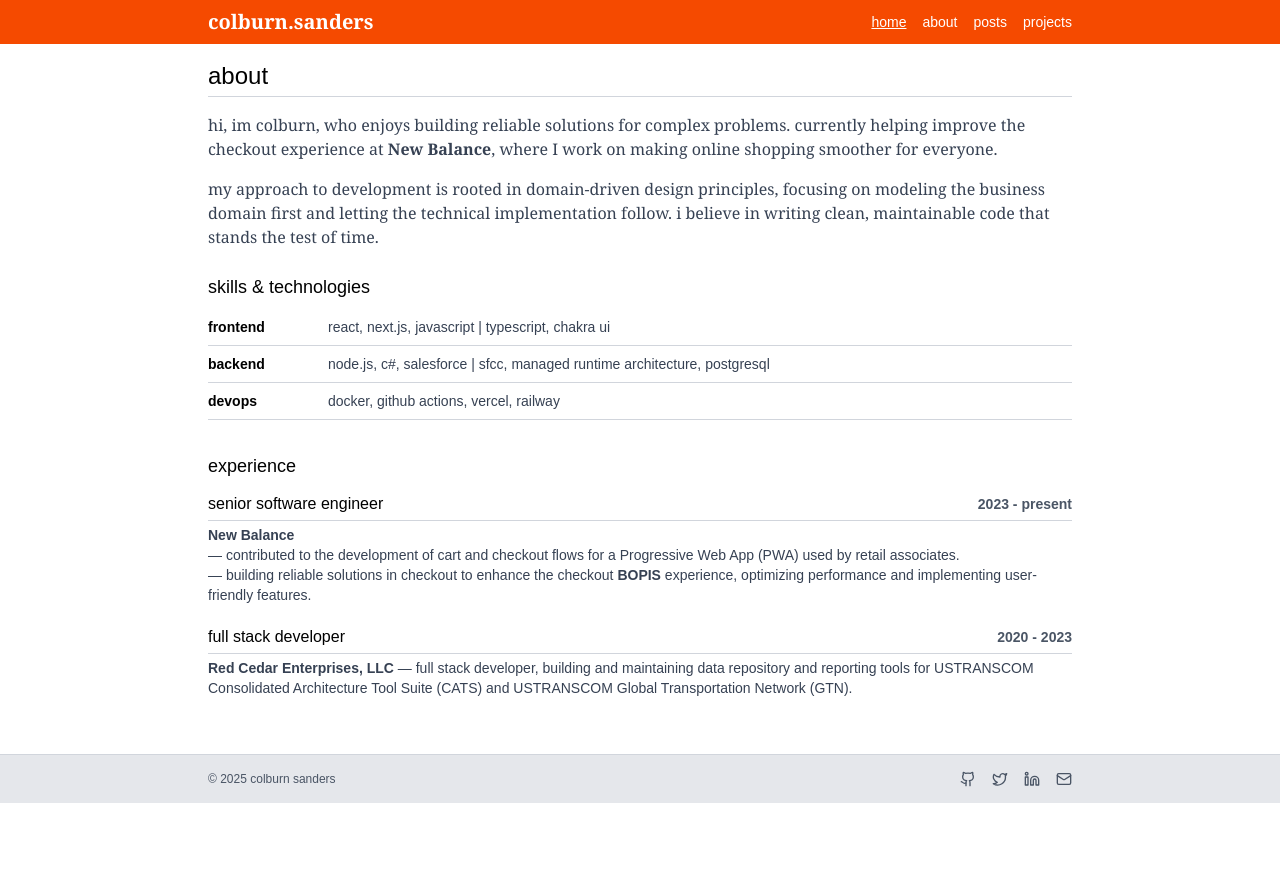
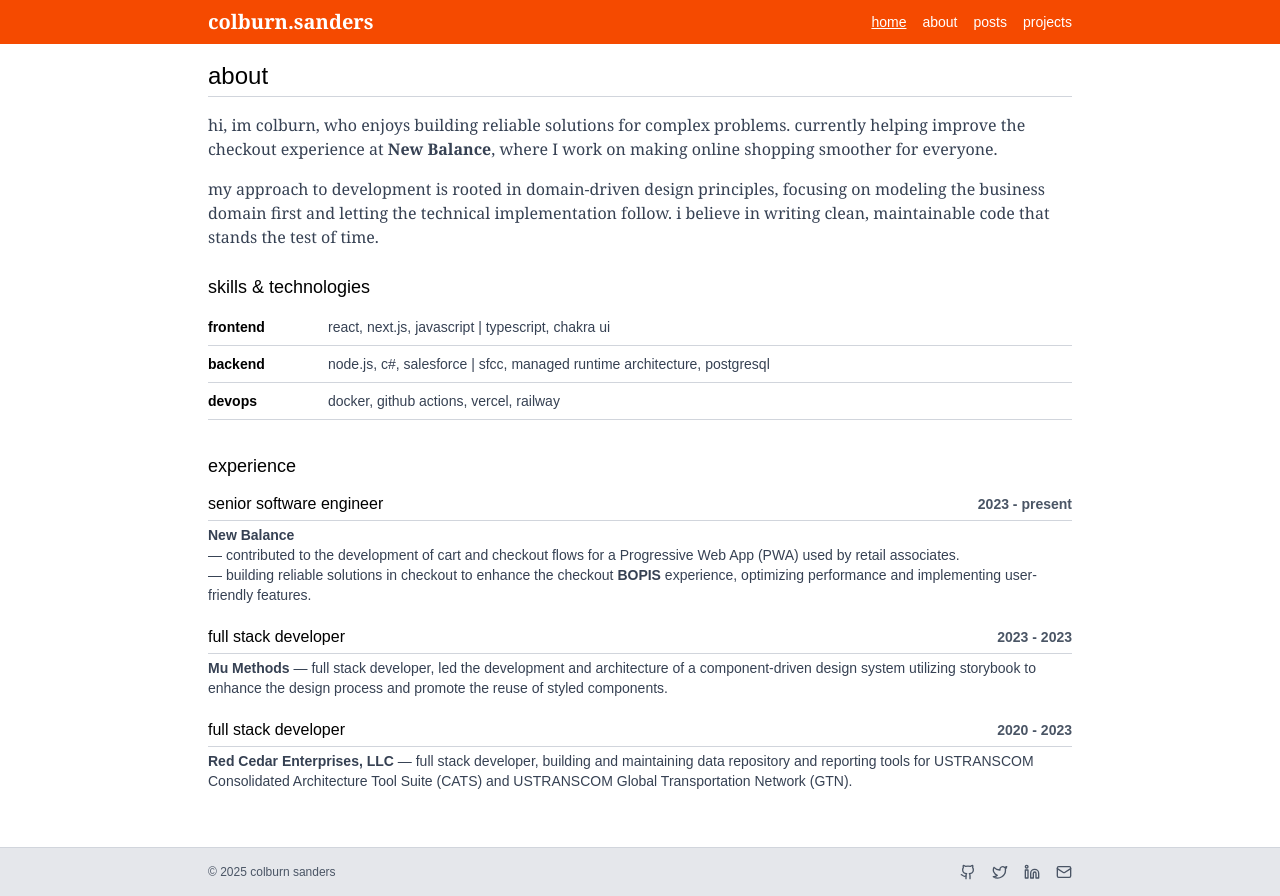
Before and after one commit to zshcole/personal, a Next.js app: page /about in a window 1280 px wide. Before the commit the page ends 803 px from the top, so only its background shows below. Built offline with nearby package versions, Linux system fonts and the light colour scheme.

Commit message:
update work section

```diff
--- a/app/about/page.tsx
+++ b/app/about/page.tsx
@@ -52,6 +52,15 @@ const AboutPage: React.FC = () => {
             <div className="mb-4">
               <div className="flex items-baseline justify-between border-b border-gray-300 py-1">
                 <span className="font-mono text-black">full stack developer</span>
+                <span className="text-sm text-gray-600"><b>2023 - 2023</b></span>
+              </div>
+                <div className="text-sm mt-1 text-gray-700">
+                <b>Mu Methods</b> — full stack developer, led the development and architecture of a component-driven design system utilizing storybook to enhance the design process and promote the reuse of styled components.
+                </div>
+            </div>
+            <div className="mb-4">
+              <div className="flex items-baseline justify-between border-b border-gray-300 py-1">
+                <span className="font-mono text-black">full stack developer</span>
                 <span className="text-sm text-gray-600"><b>2020 - 2023</b></span>
               </div>
               <div className="text-sm mt-1 text-gray-700">
```
